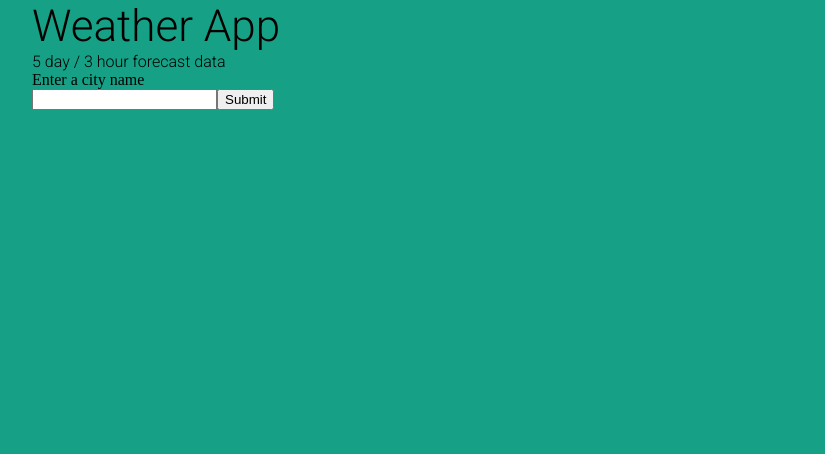
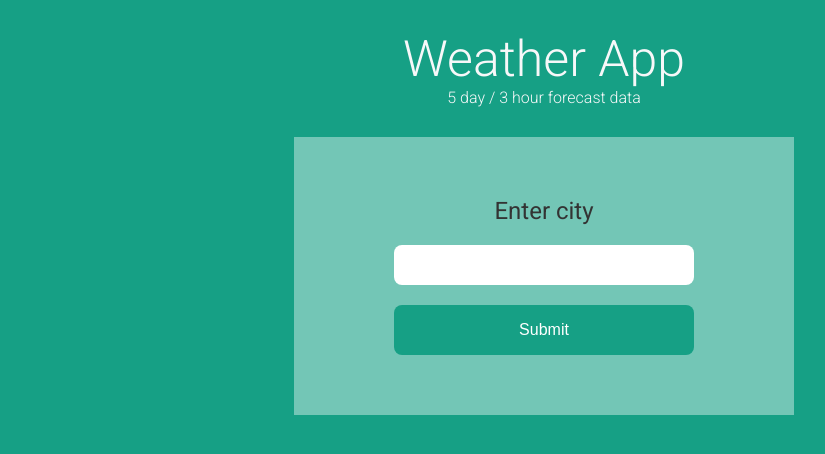
Before and after one commit to andrzej-guzik/WeatherApp-React-Redux, a React app: page / in a window 1280 px wide. Shown: the whole page, without its empty margins (96-921 px from the left). Built offline with nearby package versions, Linux system fonts and the light colour scheme; some packages are replaced by stand-ins of ours.

Commit message:
Added styles

```diff
--- a/src/components/search_bar.js
+++ b/src/components/search_bar.js
@@ -29,7 +29,7 @@ class SearchBar extends Component {
 		return (
             <form className="search-bar" onSubmit={this.handleSubmit.bind(this)}>
 				<label>
-					Enter a city name <br />
+					Enter city <br/>
 					<input value={this.state.searchText} onChange={this.handleChange.bind(this)} />
 				</label>
 				<button className="btn">Submit</button>
--- a/src/components/weather.js
+++ b/src/components/weather.js
@@ -15,7 +15,7 @@ const average = (data) => {
 const Weather = props => {
 	const { cityData, label, units, color } = props;
 	return (
-		<div className="sparkline-chart">
+		<div className="weather">
 			<h3>{label} [{units}]</h3>
 			<Sparklines data={cityData} height="150" >
 				<SparklinesLine color={color} />
--- a/src/style.css
+++ b/src/style.css
@@ -1,62 +1,7 @@
-html, body {
-	height: 100%;
-}
-
-body {
-	width: 100%;
-	margin: 0;
-	padding: 0;
-}
-
-.app {
-	background: #16a085;
-	height: 100%;
-	overflow-y: auto;
-}
-
-.site-wrapper {
-	width: 80%;
-	margin: 0 auto;
-}
-
-h1, p {
-	font-family: "Roboto";
-	font-weight: 300;
-	margin: 0;
-}
-
-h1 {
-	font-size: 44px;
-}
-
-ul {
-	margin: 0;
-	padding: 0;
-}
-
-li {
-	display: flex;
-	flex-direction: column;
-	margin: 0;
-	padding: 0;
-}
-
-.google-map {
-	width: 100%;
-	height: 300px;
-	margin-top: 50px;
-}
-
-.weather-charts {
-	display: flex;
-	flex-direction: row;
-	flex-wrap: wrap;
-	justify-content: space-around;
-	padding-bottom: 20px;
-	background: #eeeeee;
-}
-
-svg {
-	max-width: 300px;
-	max-height: 300px;
-}
+@import "style/_global";
+@import "style/modules/_app";
+@import "style/modules/_site-wrapper";
+@import "style/modules/_search-bar";
+@import "style/modules/_weather-list";
+@import "style/modules/_weather";
+@import "style/modules/_google-map";
--- /dev/null
+++ b/src/style/_global.css
@@ -0,0 +1,37 @@
+html {
+	box-sizing: border-box;
+}
+
+*, *:before, *:after {
+	box-sizing: inherit;
+}
+
+html, body {
+	height: 100%;
+}
+
+body {
+	width: 100%;
+	margin: 0;
+	padding: 0;
+	font-family: "Roboto";
+}
+
+h1, h2, h3, h4, p {
+	font-weight: 300;
+	margin: 0;
+}
+
+h1 {
+	font-size: 3.125rem;
+}
+
+ul {
+	margin: 0;
+	padding: 0;
+}
+
+svg {
+	max-width: 300px;
+	max-height: 300px;
+}
--- /dev/null
+++ b/src/style/modules/_app.css
@@ -0,0 +1,18 @@
+.app {
+	background: #16a085;
+	height: 100%;
+	overflow-y: auto;
+
+	h1, p {
+		color: #f7f8f9;
+		text-align: center;
+	}
+
+	h1 {
+		padding-top: 30px;
+	}
+
+	p {
+		padding-bottom: 30px;
+	}
+}
--- /dev/null
+++ b/src/style/modules/_google-map.css
@@ -0,0 +1,4 @@
+.google-map {
+	width: 100%;
+	height: 300px;
+}
--- /dev/null
+++ b/src/style/modules/_search-bar.css
@@ -0,0 +1,46 @@
+.search-bar {
+	background: rgba(256,256,256, .4);
+	max-width: 500px;
+	margin: 0 auto;
+	padding: 60px 0;
+	text-align: center;
+	display: flex;
+	flex-direction: column;
+	justify-content: center;
+	align-items: center;
+
+	label {
+		font-size: 1.5rem;
+		color: #333;
+	}
+
+	input {
+		width: 300px;
+		height: 40px;
+		margin: 20px 0;
+		padding-left: 15px;
+		border: 2px solid transparent;
+		border-radius: 8px;
+		font-size: 1rem;
+		color: #666;
+
+		&:focus {
+			border: 2px solid #16a085;
+		}
+	}
+
+	button {
+		width: 300px;
+		height: 50px;
+		border: none;
+		border-radius: 8px;
+		background:  #16a085;
+		color: #fff;
+		font-size: 1rem;
+		cursor: pointer;
+
+		&:hover {
+			background:  rgba(22, 160, 133, .8);
+		}
+	}
+}
--- /dev/null
+++ b/src/style/modules/_site-wrapper.css
@@ -0,0 +1,4 @@
+.site-wrapper {
+	width: 80%;
+	margin: 0 auto;
+}
--- /dev/null
+++ b/src/style/modules/_weather-list.css
@@ -0,0 +1,19 @@
+.weather-list {
+	margin-top: 50px;
+
+	&__item {
+		display: flex;
+		flex-direction: column;
+		margin: 30px 0;
+		padding: 0;
+	}
+
+	.weather-charts {
+		display: flex;
+		flex-direction: row;
+		flex-wrap: wrap;
+		justify-content: space-around;
+		padding-bottom: 20px;
+		background: rgba(238, 238, 238, .95);
+	}
+}
--- /dev/null
+++ b/src/style/modules/_weather.css
@@ -0,0 +1,20 @@
+.weather {
+	border: 5px solid rgba(238, 238, 238, .6);
+	margin: 20px 0;
+
+	h3, p {
+		text-align: center;
+		color: #555;
+	}
+
+	h3 {
+		margin: 30px 0;
+		font-size: 1.25rem;
+		font-weight: 400;
+	}
+
+	p {
+		font-size: 1.115rem;
+	}
+
+}
```
Also changed, not shown: src/components/weather_list.js (line endings or trailing spaces).
